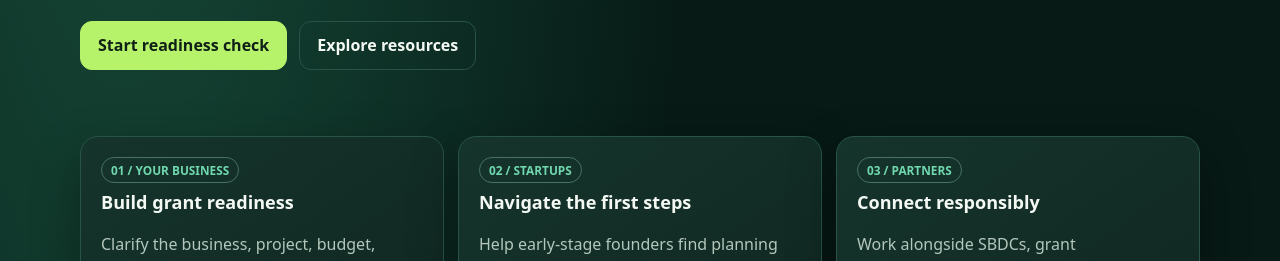
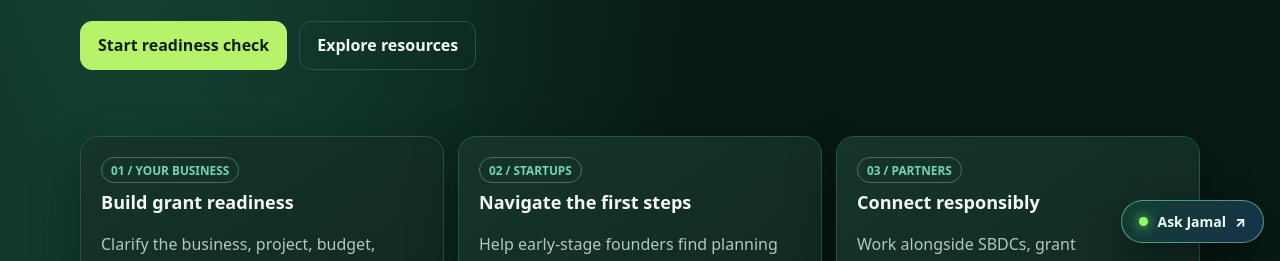
Before and after one commit to ROLRichman/ro-lyfe-business-funding-resource-center, a plain HTML site: page index.html in a window 1280 px wide. Shown: the part 539-800 px from the top of the page. Drawn offline with Linux system fonts and the light colour scheme.

Commit message:
Add central RO'Lyfe Jamal assistant launcher (#1)

```diff
--- a/index.html
+++ b/index.html
@@ -120,5 +120,18 @@ const boxes=[...document.querySelectorAll("#checks input")];
 function updateProgress(){const done=boxes.filter(b=>b.checked).length;document.getElementById("progressBar").style.width=(done/boxes.length*100)+"%";document.getElementById("progressText").textContent=done+" of "+boxes.length+" items ready";}
 boxes.forEach(b=>b.addEventListener("change",updateProgress));
 </script>
+
+<!-- RO'Lyfe Central Jamal Assistant launcher -->
+<style id="rol-central-jamal-style">
+#rolCentralJamal{position:fixed;right:16px;bottom:calc(18px + env(safe-area-inset-bottom,0px));z-index:99999;display:inline-flex;align-items:center;gap:9px;padding:13px 17px;border:1px solid rgba(126,240,178,.55);border-radius:999px;background:linear-gradient(135deg,#123d31,#16324a);color:#f2fff8;font:800 14px/1.1 system-ui,-apple-system,Segoe UI,sans-serif;text-decoration:none;box-shadow:0 12px 32px rgba(0,0,0,.38);transition:transform .18s ease,box-shadow .18s ease}
+#rolCentralJamal:hover{transform:translateY(-2px);box-shadow:0 16px 38px rgba(0,0,0,.48);text-decoration:none}
+#rolCentralJamal:focus-visible{outline:3px solid #8cff65;outline-offset:4px}
+#rolCentralJamal .rol-jamal-dot{width:9px;height:9px;border-radius:50%;background:#8cff65;box-shadow:0 0 12px #8cff65}
+@media(max-width:480px){#rolCentralJamal{right:12px;bottom:calc(12px + env(safe-area-inset-bottom,0px));padding:12px 14px;font-size:13px}}
+</style>
+<a id="rolCentralJamal" href="https://agent.jotform.com/019bdd1fe57172838101dccf3612b1e9e787" target="_blank" rel="noopener noreferrer" aria-label="Open Jamal, the central RO'Lyfe AI assistant">
+  <span class="rol-jamal-dot" aria-hidden="true"></span><span>Ask Jamal</span><span aria-hidden="true">↗</span>
+</a>
+
 </body>
 </html>
```
